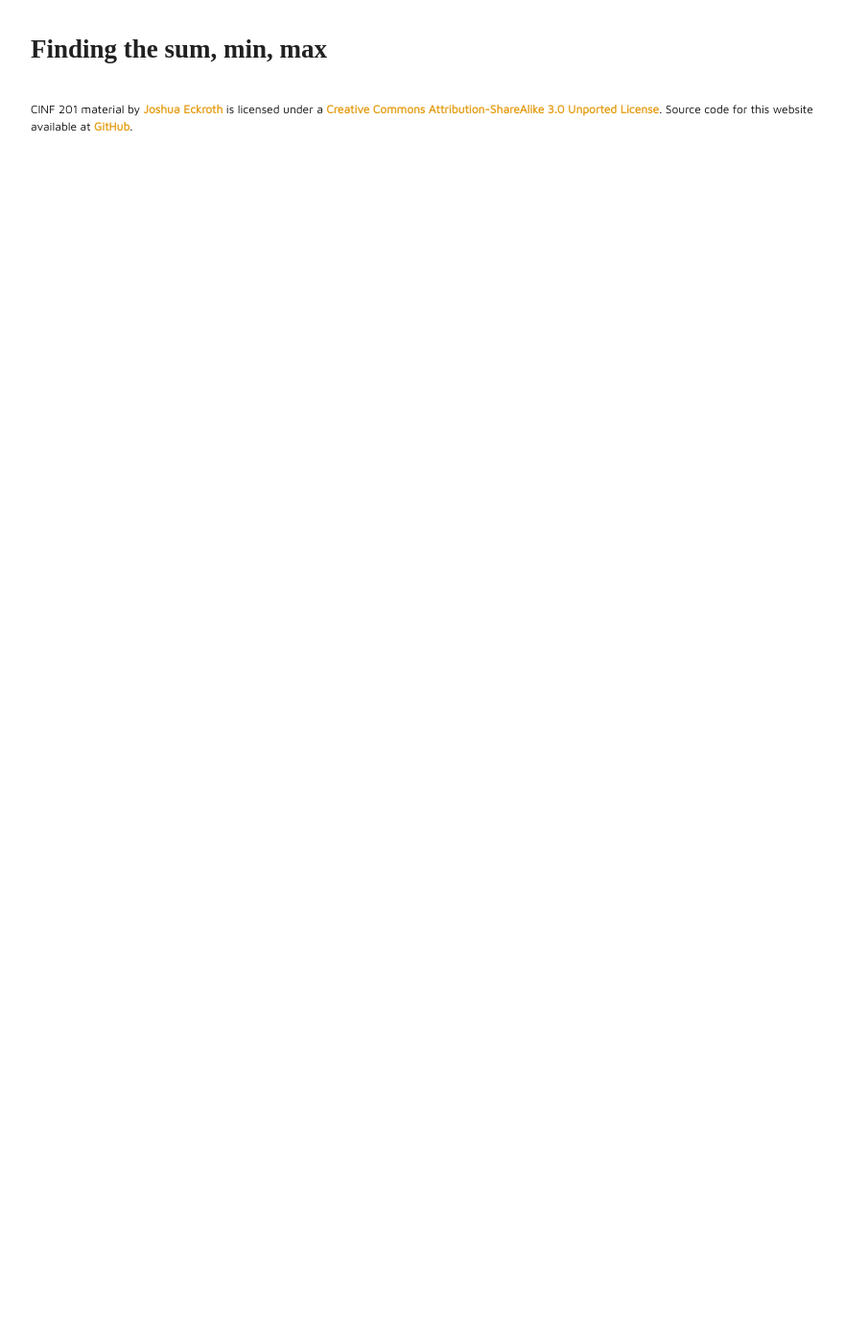
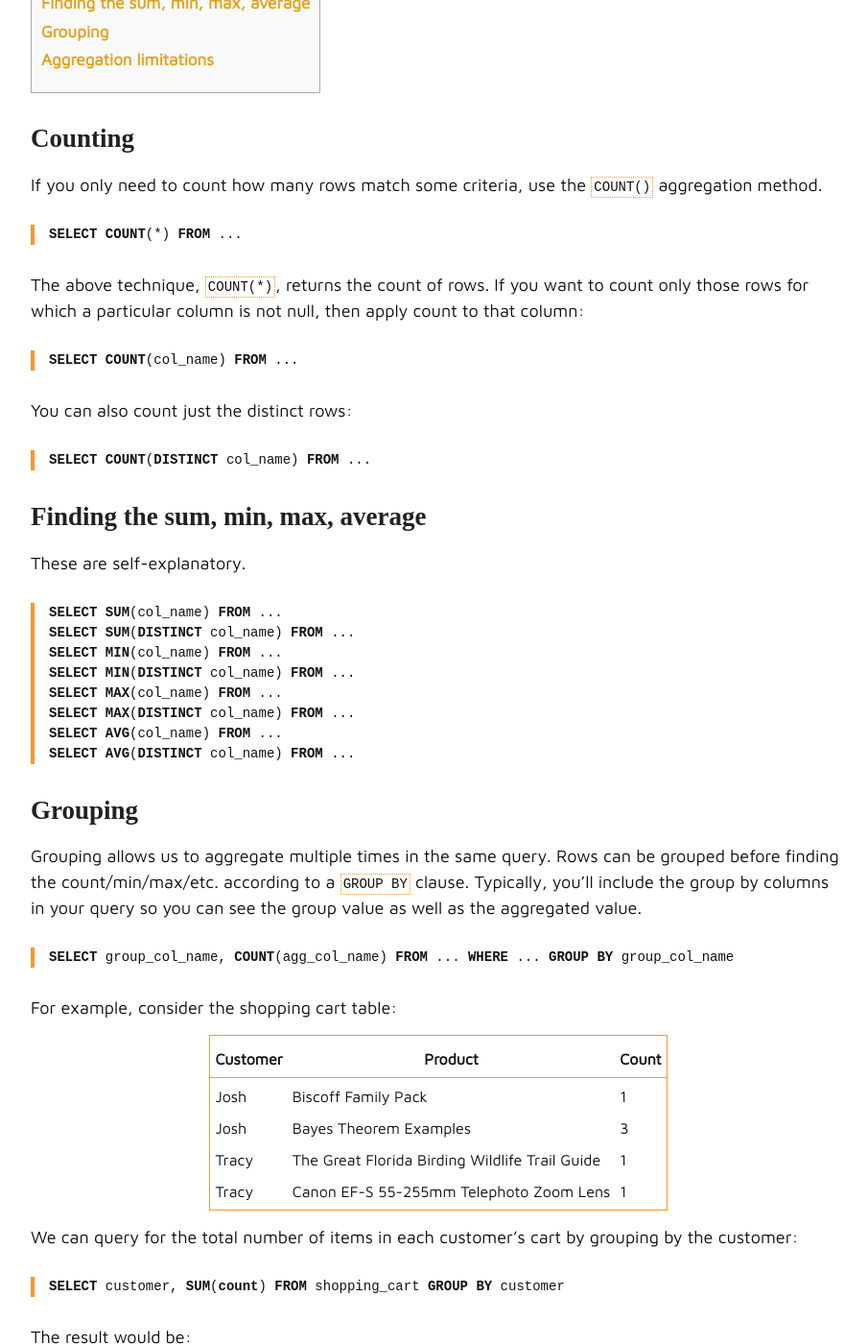
Before and after one commit to joshuaeckroth/cinf201-website, a Jekyll site: the page built from notes/aggregation.md, in a window 1280 px wide and 1400 px high, scrolled down 295 px. Shown: the whole window at 96% size, without its empty margins (183-1088 px from the left). Built offline with Jekyll 4.4.1, drawn with Linux system fonts in a browser that asks for light colours; some web fonts are replaced; before the commit the page ends 900 px from its top, so only the background shows below that; some of the changed text lies outside the part shown.

Commit message:
Wrote about aggregation

```diff
--- a/notes/aggregation.md
+++ b/notes/aggregation.md
@@ -5,6 +5,82 @@ layout: note
 
 # Aggregation
 
+Aggregation means combining or summarizing multiple rows into a single row. Up to this point, our queries always returned every individual row that met the query constraints. Aggregation allows us to combine rows and find the count, compute statistical summaries, or join text to create a single row.
+
 ## Counting
 
-## Finding the sum, min, max
+If you only need to count how many rows match some criteria, use the `COUNT()` aggregation method.
+
+~~~ sql
+SELECT COUNT(*) FROM ...
+~~~
+
+The above technique, `COUNT(*)`, returns the count of rows. If you want to count only those rows for which a particular column is not null, then apply count to that column:
+
+~~~ sql
+SELECT COUNT(col_name) FROM ...
+~~~
+
+You can also count just the distinct rows:
+
+~~~ sql
+SELECT COUNT(DISTINCT col_name) FROM ...
+~~~
+
+## Finding the sum, min, max, average
+
+These are self-explanatory.
+
+~~~ sql
+SELECT SUM(col_name) FROM ...
+SELECT SUM(DISTINCT col_name) FROM ...
+SELECT MIN(col_name) FROM ...
+SELECT MIN(DISTINCT col_name) FROM ...
+SELECT MAX(col_name) FROM ...
+SELECT MAX(DISTINCT col_name) FROM ...
+SELECT AVG(col_name) FROM ...
+SELECT AVG(DISTINCT col_name) FROM ...
+~~~
+
+## Grouping
+
+Grouping allows us to aggregate multiple times in the same query. Rows can be grouped before finding the count/min/max/etc. according to a `GROUP BY` clause. Typically, you'll include the group by columns in your query so you can see the group value as well as the aggregated value.
+
+~~~ sql
+SELECT group_col_name, COUNT(agg_col_name) FROM ... WHERE ... GROUP BY group_col_name
+~~~
+
+For example, consider the shopping cart table:
+
+| Customer | Product | Count |
+|--|
+| Josh  | Biscoff Family Pack                            |        1 |
+| Josh  | Bayes Theorem Examples                         |        3 |
+| Tracy | The Great Florida Birding Wildlife Trail Guide |        1 |
+| Tracy | Canon EF-S 55-255mm Telephoto Zoom Lens        |        1 |
+
+We can query for the total number of items in each customer's cart by grouping by the customer:
+
+~~~ sql
+SELECT customer, SUM(count) FROM shopping_cart GROUP BY customer
+~~~
+
+The result would be:
+
+| Customer | SUM(count) |
+|---|
+| Josh | 4 |
+| Tracy | 2 |
+
+## Aggregation limitations
+
+A query using aggregation can only select columns that are either aggregated with a function like count/min/max/etc. or included in a group by clause. Additional columns cannot be included, because it wouldn't be able to determine their value. For example, this does not work, because it's not clear what the value for 'product' should be:
+
+~~~ sql
+-- doesn't work!
+SELECT customer, product, SUM(count) FROM shopping_cart GROUP BY customer
+~~~
+
+MySQL gives this error:
+
+> ERROR 1055 (42000): Expression #2 of SELECT list is not in GROUP BY clause and contains nonaggregated column 'shopping_cart.product' which is not functionally dependent on columns in GROUP BY clause; this is incompatible with sql_mode=only_full_group_by
```
